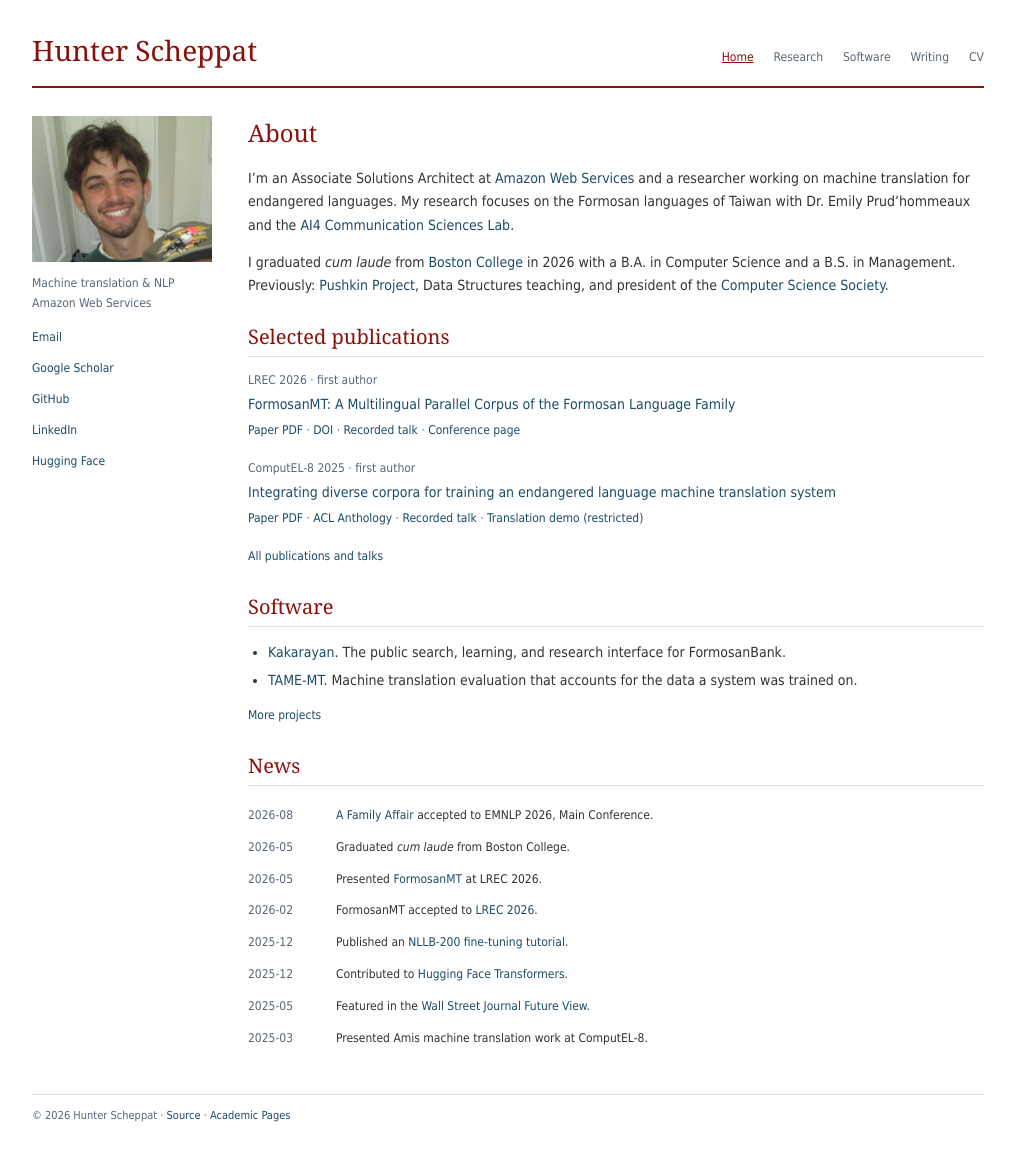
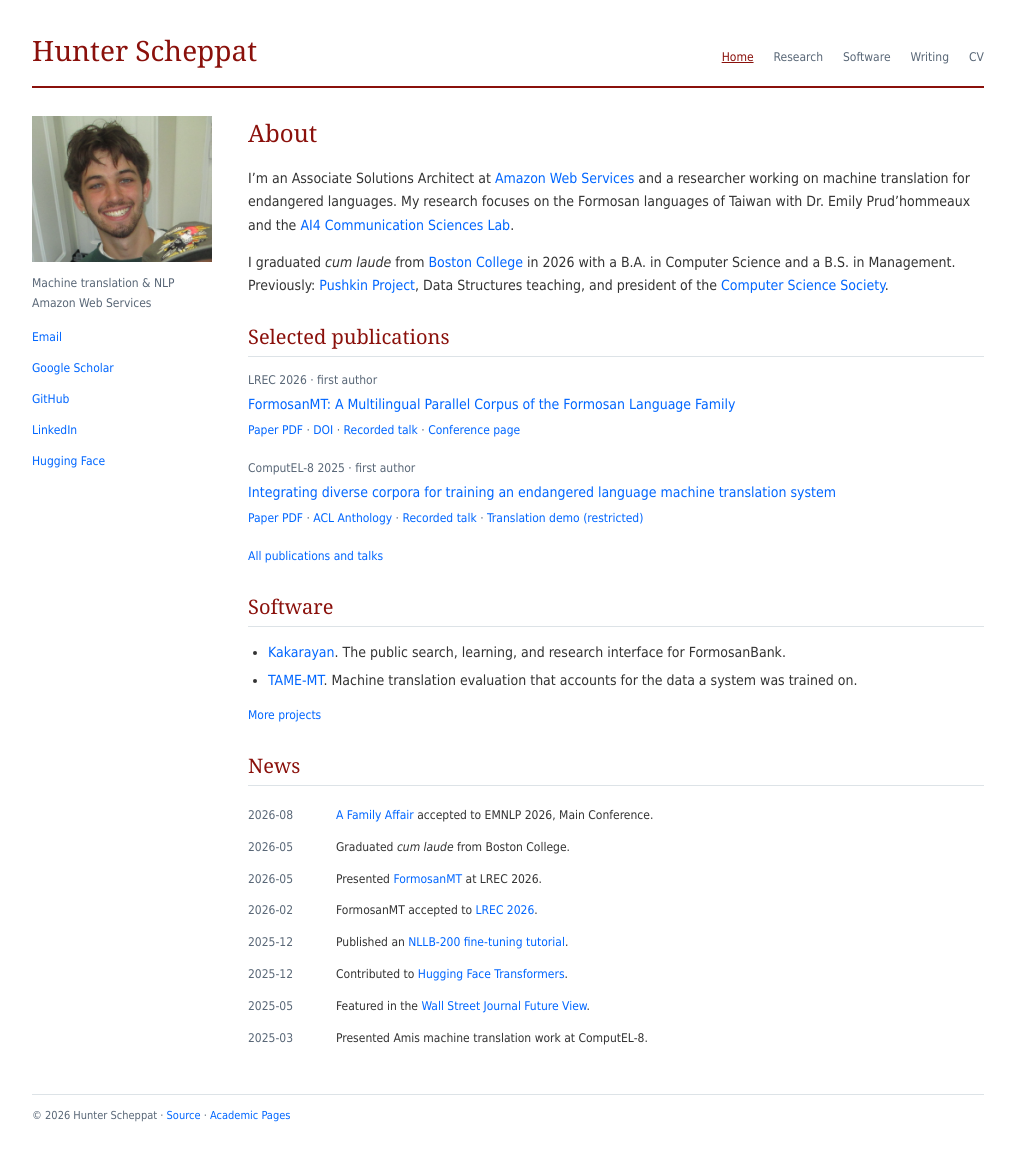
Before and after one commit to hunterschep/website, a Jekyll site: the page built from _pages/about.md, in a window 1280 px wide. Shown: the whole page, without its empty margins (132-1147 px from the left). Built offline with Jekyll 4.4.1, drawn with Linux system fonts in a browser that asks for light colours.

Commit message:
Set link color to #0066FF

```diff
--- a/assets/css/main.css
+++ b/assets/css/main.css
@@ -1,6 +1,6 @@
 :root {
   --maroon: #8a100b;
-  --link: #1e4b68;
+  --link: #0066FF;
   --rule: #dde3e7;
   --muted: #596777;
 }
```
